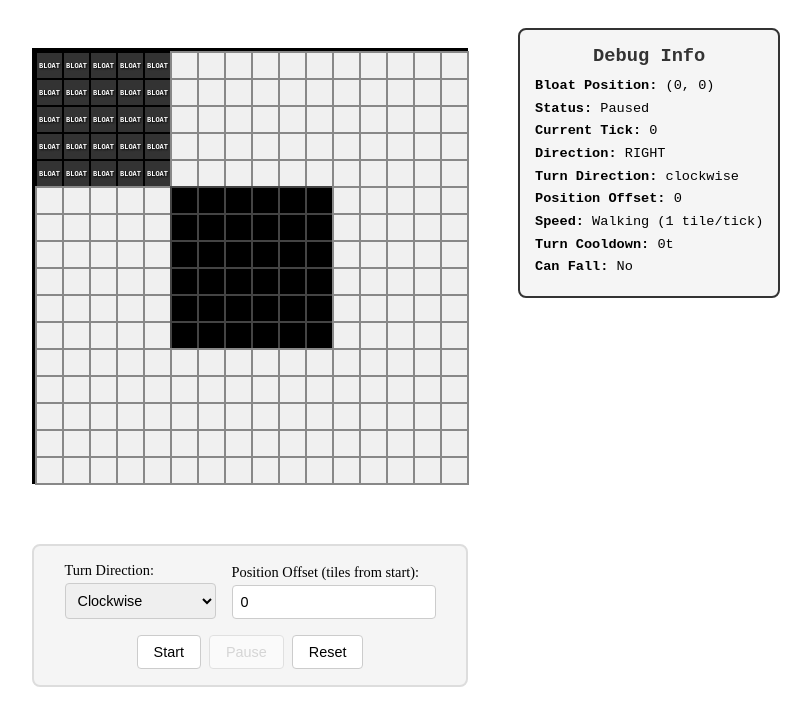
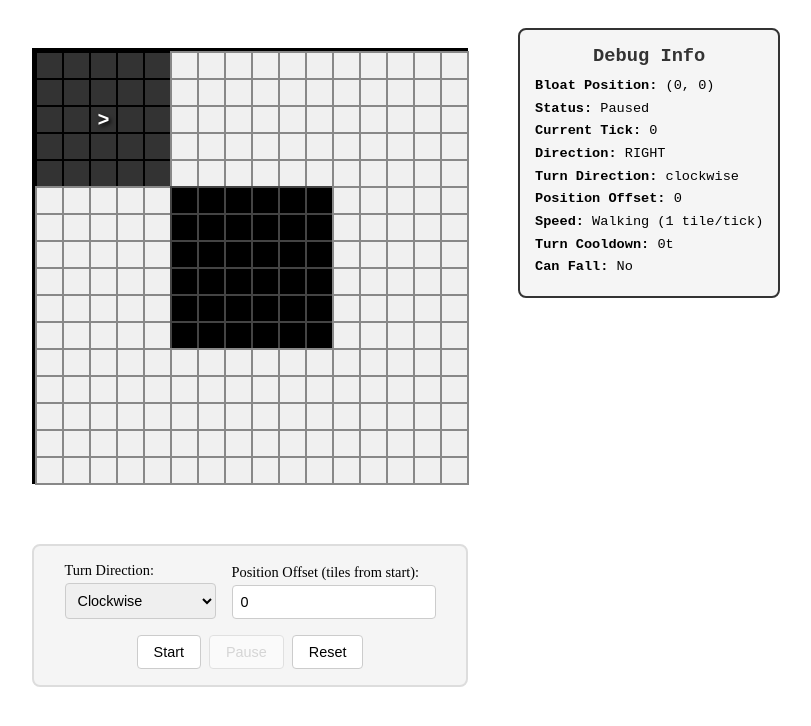
Before and after one commit to DevRuto/bloat-simulator, a Vue app: page / in a window 1280 px wide. Shown: the top 726 px of the page, without its empty margins (16-827 px from the left). Built offline with nearby package versions, Linux system fonts and the light colour scheme.

Commit message:
Add arrow to bloat center tile

```diff
--- a/src/App.vue
+++ b/src/App.vue
@@ -120,7 +120,7 @@ onUnmounted(() => {
   <div class="app">
     <div class="main-content">
       <div class="grid-container">
-        <BloatRoom ref="bloatRoomRef" />
+        <BloatRoom ref="bloatRoomRef" :direction="debugInfo.direction" />
 
         <div class="controls">
           <div class="control-group">
--- a/src/components/BloatRoom.vue
+++ b/src/components/BloatRoom.vue
@@ -11,16 +11,54 @@
           'floor': tile.isFloor
         }"
       >
-        <div v-if="tile.isBloat" class="bloat-entity">BLOAT</div>
+        <div v-if="tile.isBloat && isCenterTile(tile)" class="bloat-entity">
+          <div class="direction-indicator">
+            {{ getDirectionSymbol() }}
+          </div>
+        </div>
       </div>
     </div>
   </div>
 </template>
 
 <script setup>
-import { ref, onMounted } from 'vue'
+import { ref, onMounted, defineProps } from 'vue'
+
+const props = defineProps({
+  direction: {
+    type: String,
+    default: 'right'
+  }
+})
 
 const tilesData = ref([])
+
+// Check if tile is the center of the 5x5 bloat area
+const isCenterTile = (tile) => {
+  // Find all bloat tiles
+  const bloatTiles = tilesData.value.filter(t => t.isBloat)
+  if (bloatTiles.length === 0) return false
+
+  // Get bloat position (top-left corner)
+  const bloatPos = { x: bloatTiles[0].x, y: bloatTiles[0].y }
+
+  // Center of 5x5 area is at (x+2, y+2)
+  const centerX = bloatPos.x + 2
+  const centerY = bloatPos.y + 2
+
+  return tile.x === centerX && tile.y === centerY
+}
+
+// Get arrow character for direction
+const getDirectionSymbol = () => {
+  switch (props.direction) {
+    case 'right': return '>'
+    case 'down': return 'v'
+    case 'left': return '<'
+    case 'up': return '^'
+    default: return '>'
+  }
+}
 
 // Initialize with empty grid
 const initializeEmptyGrid = () => {
@@ -125,5 +163,32 @@ onMounted(() => {
   font-weight: bold;
   color: white;
   text-shadow: 1px 1px 2px black;
+  position: absolute;
+  top: 50%;
+  left: 50%;
+  transform: translate(-50%, -50%);
+}
+
+.direction-indicator {
+  font-size: 20px;
+  font-weight: bold;
+  color: white;
+  text-shadow: 2px 2px 4px black;
+  position: absolute;
+  top: 50%;
+  left: 50%;
+  transform: translate(-50%, -50%);
+}
+
+.direction-indicator.rotate-down {
+  transform: translate(-50%, -50%) rotate(90deg);
+}
+
+.direction-indicator.rotate-left {
+  transform: translate(-50%, -50%) rotate(180deg);
+}
+
+.direction-indicator.rotate-up {
+  transform: translate(-50%, -50%) rotate(-90deg);
 }
 </style>
```
